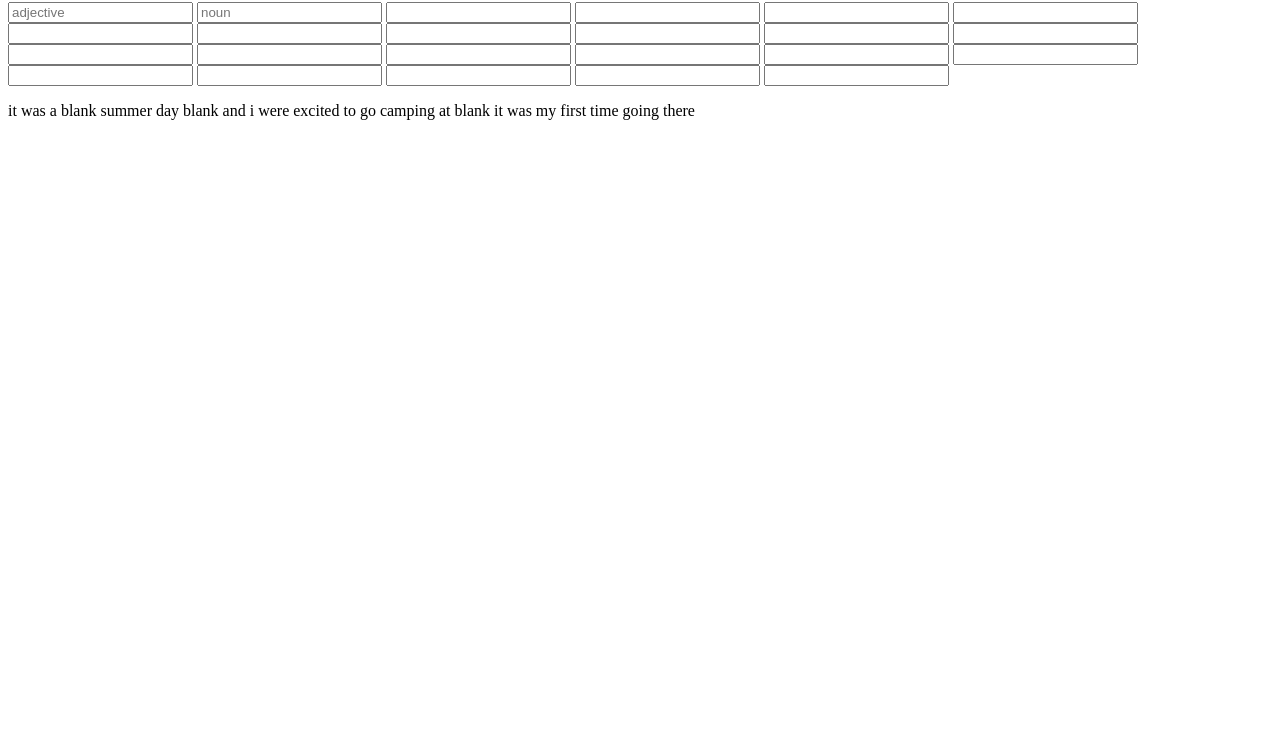
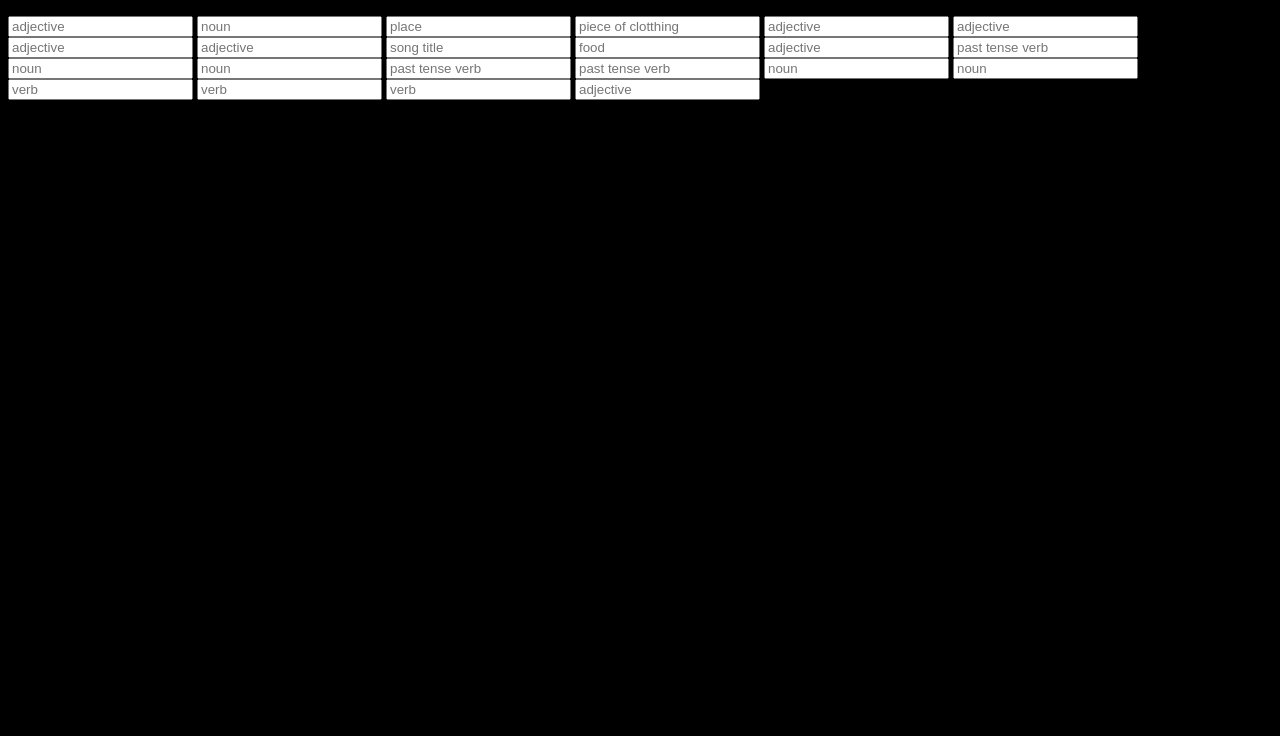
Before and after one commit to keaja/a-spooky-campfire-story, a plain HTML site: page index.html in a window 1280 px wide. Shown: the part 64-800 px from the top of the page. Drawn offline with Linux system fonts and the light colour scheme.

Commit message:
adding css file

```diff
--- a/index.html
+++ b/index.html
@@ -1,25 +1,37 @@
-<h1>a spooky campfire story</h1>
-<input type="text" placeholder="adjective">
-<input type="text" placeholder="noun">
-<input type="text">
-<input type="text">
-<input type="text">
-<input type="text">
-<input type="text">
-<input type="text">
-<input type="text">
-<input type="text">
-<input type="text">
-<input type="text">
-<input type="text">
-<input type="text">
-<input type="text">
-<input type="text">
-<input type="text">
-<input type="text">
-<input type="text">
-<input type="text">
-<input type="text">
-<input type="text">
-<input type="text">
-<p>it was a blank summer day blank and i were excited to go camping at blank it was my first time going there </p>
+<!DOCTYPE html>
+<html lang="en">
+<head>
+    <meta charset="UTF-8">
+    <meta http-equiv="X-UA-Compatible" content="IE=edge">
+    <meta name="viewport" content="width=device-width, initial-scale=1.0">
+    <title>Document</title>
+    <link rel="stylesheet" href="style.css">
+</head>
+<body>
+    <h1>a spooky campfire story</h1>
+    <input type="text" placeholder="adjective">
+    <input type="text" placeholder="noun">
+    <input type="text" placeholder="place">
+    <input type="text" placeholder="piece of clotthing">
+    <input type="text" placeholder="adjective">
+    <input type="text" placeholder="adjective">
+    <input type="text" placeholder="adjective">
+    <input type="text" placeholder="adjective">
+    <input type="text" placeholder="song title">
+    <input type="text" placeholder="food">
+    <input type="text" placeholder="adjective">
+    <input type="text" placeholder="past tense verb">
+    <input type="text" placeholder="noun">
+    <input type="text" placeholder="noun">
+    <input type="text" placeholder="past tense verb">
+    <input type="text" placeholder="past tense verb">
+    <input type="text" placeholder="noun">
+    <input type="text" placeholder="noun">
+    <input type="text" placeholder="verb">
+    <input type="text" placeholder="verb">
+    <input type="text" placeholder="verb">
+    <input type="text" placeholder="adjective">
+    <p>it was a blank summer day blank and i were excited to go camping at blank it was my first time going there </p>
+</body>
+</html>
+<link rel="stylesheet" href="style.css">
--- a/style.css
+++ b/style.css
@@ -0,0 +1,6 @@
+h1{
+    color: red;
+}
+body{
+    background-color:black;
+}
```
